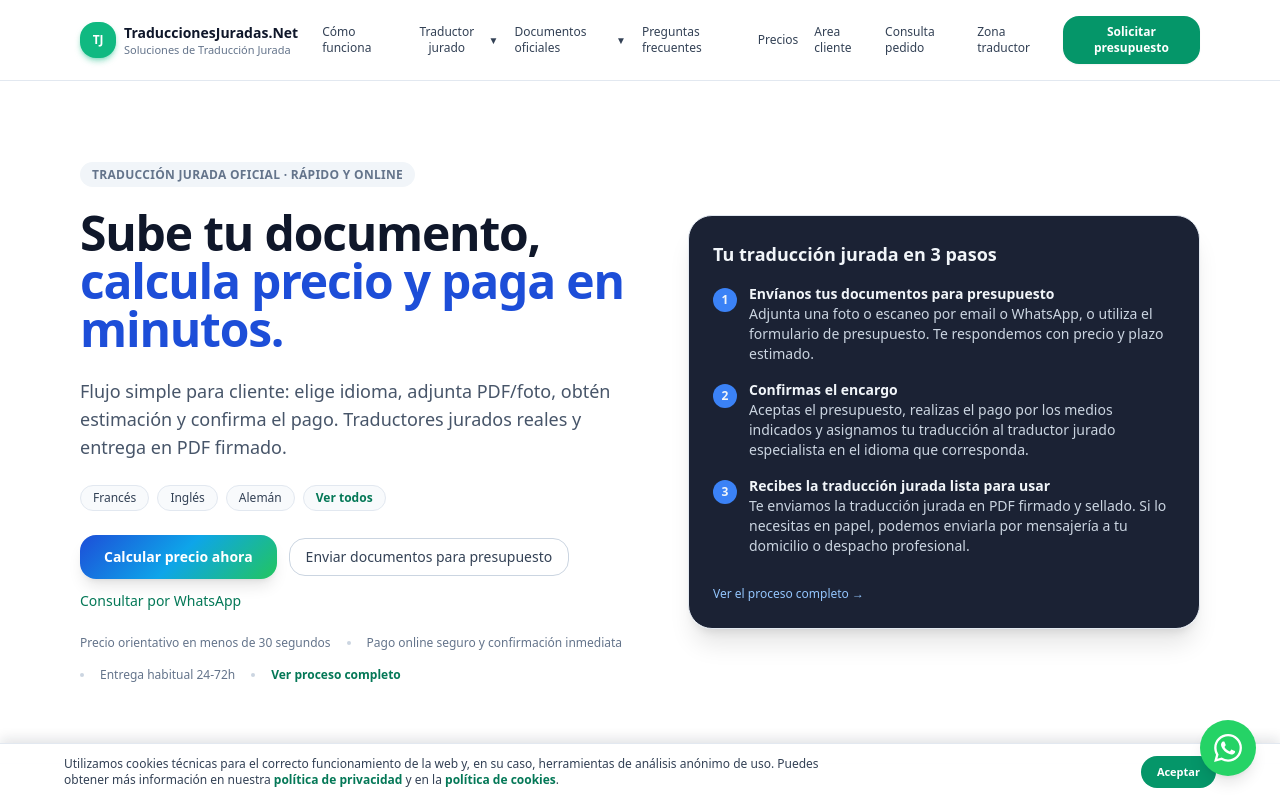
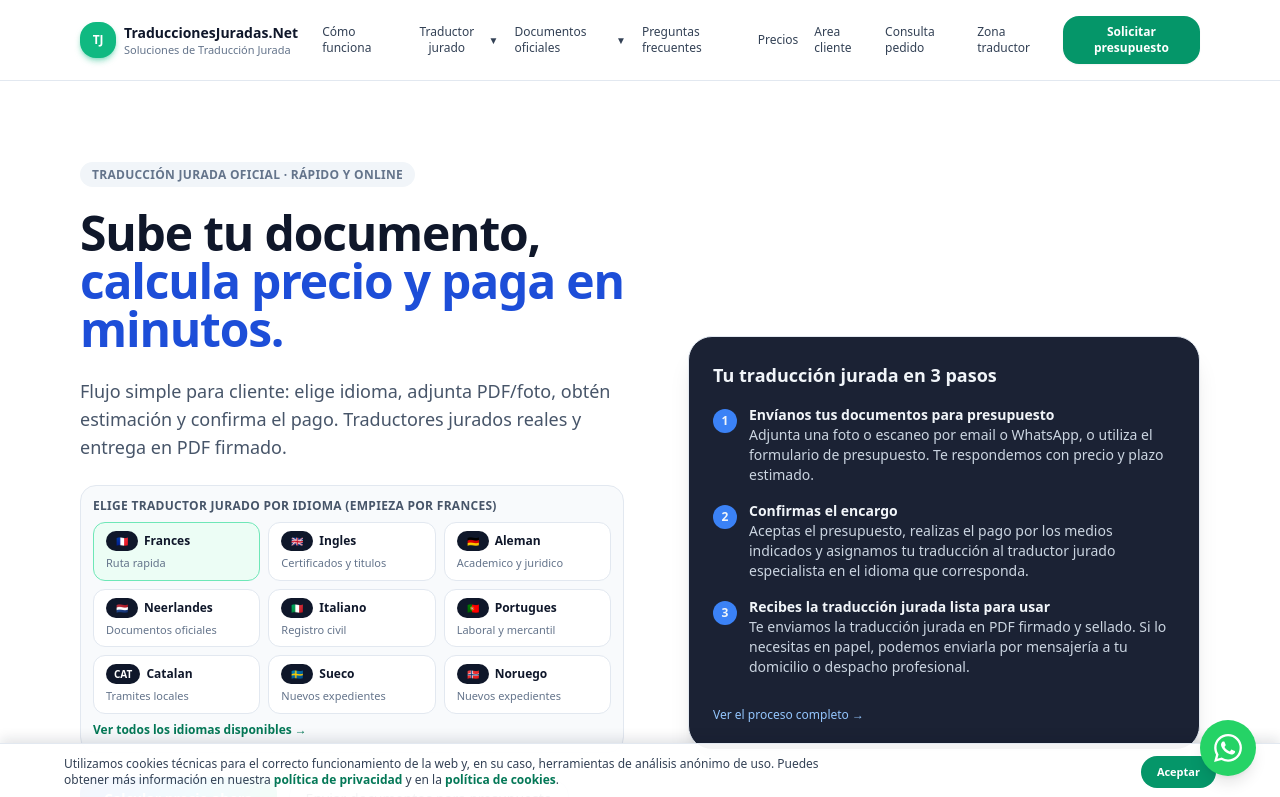
Before and after one commit to juanlatregua/traduccionesjuradas-next, a Next.js app: page / in a window 1280 px wide. Shown: the top 797 px of the page. Built offline with nearby package versions, Linux system fonts and the light colour scheme; no server answers.

Commit message:
Mejora home por idiomas y adjuntos en flujo francés

```diff
--- a/app/page.tsx
+++ b/app/page.tsx
@@ -8,6 +8,18 @@ import { DocumentChecklist } from "@/components/DocumentChecklist";
 const PriceEstimator = dynamic(() => import("@/components/PriceEstimator"), {
   ssr: false,
 });
+
+const LANGUAGE_QUICK_LINKS = [
+  { href: "/traductor-jurado-frances", flag: "\u{1F1EB}\u{1F1F7}", label: "Frances", hint: "Ruta rapida" },
+  { href: "/traductor-jurado-ingles", flag: "\u{1F1EC}\u{1F1E7}", label: "Ingles", hint: "Certificados y titulos" },
+  { href: "/traductor-jurado-aleman", flag: "\u{1F1E9}\u{1F1EA}", label: "Aleman", hint: "Academico y juridico" },
+  { href: "/traductor-jurado-neerlandes", flag: "\u{1F1F3}\u{1F1F1}", label: "Neerlandes", hint: "Documentos oficiales" },
+  { href: "/traductor-jurado-italiano", flag: "\u{1F1EE}\u{1F1F9}", label: "Italiano", hint: "Registro civil" },
+  { href: "/traductor-jurado-portugues", flag: "\u{1F1F5}\u{1F1F9}", label: "Portugues", hint: "Laboral y mercantil" },
+  { href: "/traductor-jurado-catalan", flag: "CAT", label: "Catalan", hint: "Tramites locales" },
+  { href: "/traductor-jurado-sueco", flag: "\u{1F1F8}\u{1F1EA}", label: "Sueco", hint: "Nuevos expedientes" },
+  { href: "/traductor-jurado-noruego", flag: "\u{1F1F3}\u{1F1F4}", label: "Noruego", hint: "Nuevos expedientes" },
+];
 
 export const metadata: Metadata = {
   title: "Traducción jurada oficial en España | Traductores jurados online",
@@ -33,18 +45,36 @@ export default function Home() {
               Flujo simple para cliente: elige idioma, adjunta PDF/foto, obtén estimación y confirma el pago.
               Traductores jurados reales y entrega en PDF firmado.
             </p>
-            <div className="flex flex-wrap gap-2 text-xs">
-              <Link href="/traductor-jurado-frances" className="rounded-full border border-slate-200 bg-slate-50 px-3 py-1 font-medium text-slate-700">
-                Francés
-              </Link>
-              <Link href="/traductor-jurado-ingles" className="rounded-full border border-slate-200 bg-slate-50 px-3 py-1 font-medium text-slate-700">
-                Inglés
-              </Link>
-              <Link href="/traductor-jurado-aleman" className="rounded-full border border-slate-200 bg-slate-50 px-3 py-1 font-medium text-slate-700">
-                Alemán
-              </Link>
-              <Link href="/traductores-jurados" className="rounded-full border border-slate-200 bg-slate-50 px-3 py-1 font-semibold text-emerald-700">
-                Ver todos
+            <div className="rounded-2xl border border-slate-200 bg-slate-50 p-3">
+              <p className="text-xs font-semibold uppercase tracking-wide text-slate-600">
+                Elige traductor jurado por idioma (empieza por frances)
+              </p>
+              <div className="mt-2 grid grid-cols-2 gap-2 sm:grid-cols-3">
+                {LANGUAGE_QUICK_LINKS.map((item, idx) => (
+                  <Link
+                    key={item.href}
+                    href={item.href}
+                    className={`rounded-xl border px-3 py-2 text-left ${
+                      idx === 0
+                        ? "border-emerald-300 bg-emerald-50"
+                        : "border-slate-200 bg-white hover:border-slate-300"
+                    }`}
+                  >
+                    <p className="text-xs font-semibold text-slate-900">
+                      <span className="mr-1.5 inline-flex min-w-8 justify-center rounded-full bg-slate-900 px-2 py-0.5 text-[10px] font-bold text-white">
+                        {item.flag}
+                      </span>
+                      {item.label}
+                    </p>
+                    <p className="mt-1 text-[11px] text-slate-500">{item.hint}</p>
+                  </Link>
+                ))}
+              </div>
+              <Link
+                href="/traductores-jurados"
+                className="mt-2 inline-block text-xs font-semibold text-emerald-700 hover:underline"
+              >
+                Ver todos los idiomas disponibles →
               </Link>
             </div>
 
--- a/components/FrenchOfferPanel.tsx
+++ b/components/FrenchOfferPanel.tsx
@@ -30,6 +30,7 @@ type CartItem = {
   samplePdf: string;
   payDirect: boolean;
   pricingModel: "fixed" | "per-page" | "per-word";
+  attachedFileName?: string;
 };
 
 const QUICK_FAQ = [
@@ -286,12 +287,16 @@ export default function FrenchOfferPanel() {
   const [selectedDocId, setSelectedDocId] = useState<string>(DOC_OPTIONS[0].id);
   const [pages, setPages] = useState(3);
   const [words, setWords] = useState(1200);
+  const [presetAttachment, setPresetAttachment] = useState<File | null>(null);
+  const [presetAttachmentInputKey, setPresetAttachmentInputKey] = useState(0);
   const [fileUpload, setFileUpload] = useState<File | null>(null);
   const [extractingWords, setExtractingWords] = useState(false);
   const [filePrice, setFilePrice] = useState<number | null>(null);
   const [cart, setCart] = useState<CartItem[]>([]);
+  const [cartFiles, setCartFiles] = useState<Record<string, File>>({});
   const [checkoutLoading, setCheckoutLoading] = useState(false);
   const [urgencyNotes, setUrgencyNotes] = useState("");
+  const [pendingOrderReference, setPendingOrderReference] = useState<string | null>(null);
   const [error, setError] = useState<string | null>(null);
   const [notice, setNotice] = useState<string | null>(null);
   const [botHistory, setBotHistory] = useState<Array<{ from: "bot" | "user"; text: string }>>([]);
@@ -374,8 +379,10 @@ export default function FrenchOfferPanel() {
   };
 
   const addToCart = () => {
+    const uid = `${selectedDoc.id}-${Date.now()}`;
+    const selectedAttachment = presetAttachment || (selectedDoc.pricing === "per-word" ? fileUpload : null);
     const item: CartItem = {
-      uid: `${selectedDoc.id}-${Date.now()}`,
+      uid,
       docId: selectedDoc.id,
       label: selectedDoc.label,
       price: previewPrice,
@@ -384,8 +391,20 @@ export default function FrenchOfferPanel() {
       samplePdf: selectedDoc.samplePdf,
       payDirect: selectedDoc.payDirect,
       pricingModel: selectedDoc.pricing,
+      attachedFileName: selectedAttachment?.name || undefined,
     };
     setCart((prev) => [...prev, item]);
+    if (selectedAttachment) {
+      setCartFiles((prev) => ({ ...prev, [uid]: selectedAttachment }));
+    }
+    if (presetAttachment) {
+      setPresetAttachment(null);
+      setPresetAttachmentInputKey((prev) => prev + 1);
+    }
+    if (selectedDoc.pricing === "per-word" && fileUpload) {
+      setFileUpload(null);
+    }
+    setPendingOrderReference(null);
     setStep(2);
     setError(null);
     setNotice(null);
@@ -398,8 +417,9 @@ export default function FrenchOfferPanel() {
     }
     const price = filePrice ?? Math.round(words * WORD_PRICE_FR * 1.1);
     const fileName = fileUpload?.name || "Documento";
+    const uid = `file-${Date.now()}`;
     const item: CartItem = {
-      uid: `file-${Date.now()}`,
+      uid,
       docId: "file-upload",
       label: `${fileName} (${words} palabras)`,
       price,
@@ -408,8 +428,13 @@ export default function FrenchOfferPanel() {
       samplePdf: "",
       payDirect: true,
       pricingModel: "per-word",
+      attachedFileName: fileUpload?.name || undefined,
     };
     setCart((prev) => [...prev, item]);
+    if (fileUpload) {
+      setCartFiles((prev) => ({ ...prev, [uid]: fileUpload }));
+    }
+    setPendingOrderReference(null);
     setStep(2);
     setError(null);
     setNotice(null);
@@ -419,6 +444,12 @@ export default function FrenchOfferPanel() {
 
   const removeItem = (uid: string) => {
     setCart((prev) => prev.filter((item) => item.uid !== uid));
+    setCartFiles((prev) => {
+      const next = { ...prev };
+      delete next[uid];
+      return next;
+    });
+    setPendingOrderReference(null);
   };
 
   const goCheckout = () => {
@@ -464,12 +495,56 @@ export default function FrenchOfferPanel() {
     }
   };
 
+  const uploadCartDocuments = async (reference: string) => {
+    const entries = cart
+      .map((item) => ({ item, file: cartFiles[item.uid] }))
+      .filter((entry): entry is { item: CartItem; file: File } => Boolean(entry.file));
+
+    if (entries.length === 0) return;
+
+    const uploadedUids: string[] = [];
+    const failedLabels: string[] = [];
+
+    for (const entry of entries) {
+      const formData = new FormData();
+      formData.append("file", entry.file);
+      const res = await fetch(`/api/orders/${reference}/documents`, {
+        method: "POST",
+        body: formData,
+      });
+      const data = await res.json().catch(() => null);
+      if (!res.ok || !data?.ok) {
+        failedLabels.push(entry.item.label);
+        continue;
+      }
+      uploadedUids.push(entry.item.uid);
+    }
+
+    if (uploadedUids.length > 0) {
+      setCartFiles((prev) => {
+        const next = { ...prev };
+        for (const uid of uploadedUids) delete next[uid];
+        return next;
+      });
+    }
+
+    if (failedLabels.length > 0) {
+      throw new Error(
+        `Pedido ${reference} creado, pero faltan adjuntos por subir (${failedLabels.length}). Reintenta para completar la carga.`
+      );
+    }
+  };
+
   const payNow = async () => {
     setCheckoutLoading(true);
     setError(null);
+    setNotice(null);
     try {
       const labels = cart.map((item) => item.label).join(" + ").slice(0, 110);
       const containsWordCountItem = cart.some((item) => item.pricingModel === "per-word");
+
+      let orderReference = pendingOrderReference;
+      if (!orderReference) {
         const res = await fetch("/api/orders", {
           method: "POST",
           headers: { "Content-Type": "application/json" },
@@ -502,11 +577,23 @@ export default function FrenchOfferPanel() {
           }
           throw new Error(data?.error || "No se pudo crear el pedido.");
         }
+        orderReference = data.order.reference as string;
+        setPendingOrderReference(orderReference);
+      }
+
+      const attachmentsCount = cart.filter((item) => Boolean(cartFiles[item.uid])).length;
+      if (attachmentsCount > 0) {
+        setNotice(`Subiendo ${attachmentsCount} documento(s) adjuntos al pedido...`);
+        await uploadCartDocuments(orderReference);
+      }
+
       const params = new URLSearchParams();
       if (tracking.sourceRaw) params.set("src", tracking.sourceRaw);
       if (tracking.sourceAgent) params.set("agent", tracking.sourceAgent);
       const qs = params.toString();
-      const paymentUrl = `/area-cliente/pedido/${data.order.reference}/pagar${qs ? `?${qs}` : ""}`;
+      setPendingOrderReference(null);
+      setNotice(null);
+      const paymentUrl = `/area-cliente/pedido/${orderReference}/pagar${qs ? `?${qs}` : ""}`;
       window.location.assign(paymentUrl);
     } catch (err: any) {
       setError(err?.message || "No se pudo crear el pedido.");
@@ -669,6 +756,24 @@ export default function FrenchOfferPanel() {
                         className="rounded-2xl border border-slate-200 px-3 py-2 text-sm"
                       />
                     </label>
+                  </div>
+                )}
+
+                {selectedDoc.pricing !== "per-word" && (
+                  <div className="mt-3 rounded-2xl border border-slate-200 bg-slate-50 p-3">
+                    <p className="text-xs font-semibold uppercase tracking-wide text-slate-600">
+                      Adjuntar tu documento (opcional)
+                    </p>
+                    <input
+                      key={presetAttachmentInputKey}
+                      type="file"
+                      accept=".pdf,.jpg,.jpeg,.png,.doc,.docx,application/pdf,image/jpeg,image/png"
+                      onChange={(e) => setPresetAttachment(e.target.files?.[0] || null)}
+                      className="mt-2 block w-full text-xs file:mr-3 file:rounded-xl file:border-0 file:bg-white file:px-3 file:py-2 file:text-xs file:font-semibold file:text-slate-700"
+                    />
+                    <p className="mt-2 text-[11px] text-slate-500">
+                      Si lo adjuntas ahora, quedara dentro del pedido para revision directa del traductor.
+                    </p>
                   </div>
                 )}
 
@@ -847,6 +952,11 @@ export default function FrenchOfferPanel() {
                       <p className="text-sm font-semibold text-slate-900">{item.label}</p>
                       <p className="text-xs text-slate-600">{item.detail}</p>
                       <p className="text-xs text-slate-600">Plazo: {item.deadline}</p>
+                      {item.attachedFileName && (
+                        <p className="text-xs font-semibold text-emerald-700">
+                          Adjunto: {item.attachedFileName}
+                        </p>
+                      )}
                     </div>
                     <div className="text-right">
                       <p className="text-sm font-semibold text-emerald-700">{money(item.price)}</p>
@@ -875,7 +985,7 @@ export default function FrenchOfferPanel() {
               onClick={() => setStep(1)}
               className="rounded-2xl border border-slate-300 px-4 py-2 font-semibold text-slate-700 hover:bg-slate-100"
             >
-              + Documentos
+              Añadir otro documento
             </button>
             <button
               type="button"
```
Lines whose indentation alone changed are shown as unchanged.
